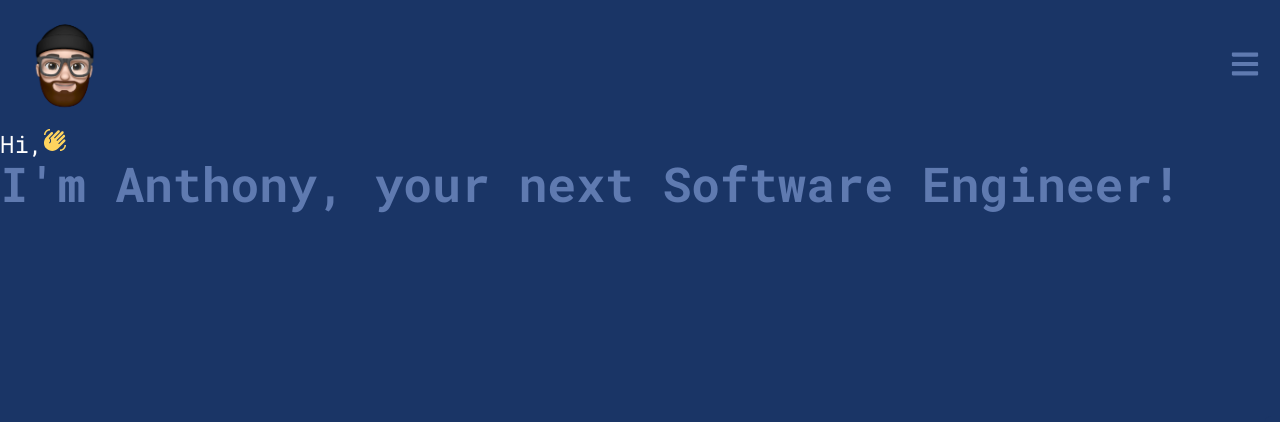
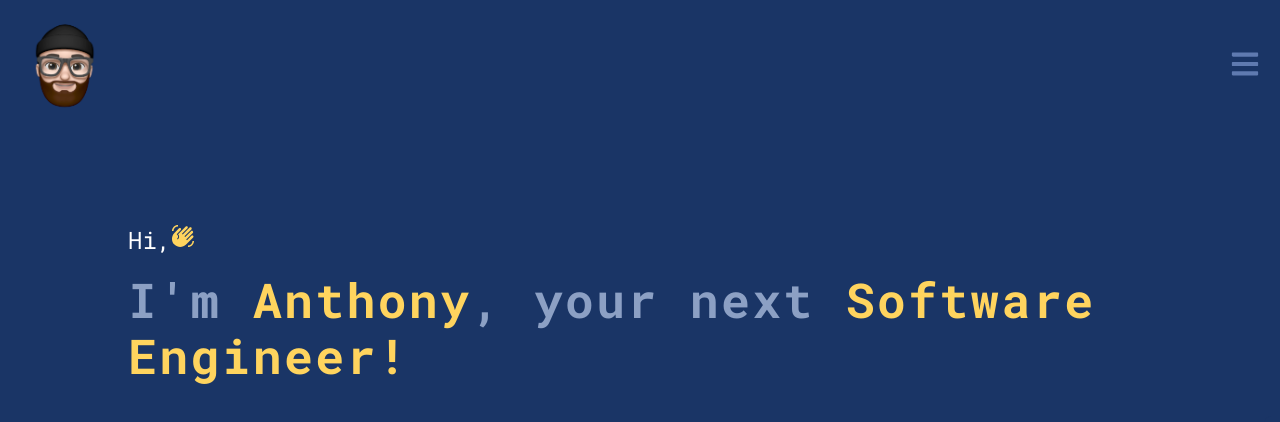
Before and after one commit to GomezAnthony/AnthonyGomez.io, a React (Create React App) app in the folder client/: page / in a window 1280 px wide. Shown: the top 422 px of the page. Built offline with nearby package versions, Linux system fonts and the light colour scheme.

Commit message:
Animation
Add animation

```diff
--- a/client/src/components/Hero/Hero.js
+++ b/client/src/components/Hero/Hero.js
@@ -4,14 +4,13 @@ import { MdWavingHand } from "react-icons/md";
 function Hero() {
   return (
     <div>
-        <div className='hero'>
-            <div className=''>
-                <div className='flex'>
+        <div>
+            <div className='container mx-auto w-[80%] py-20'>
+                <div className='flex py-4'>
                     <h2 className='text-white text-2xl'>Hi,</h2><MdWavingHand className='text-[#FFD45E] text-2xl' />
                 </div>
-                <div className=''>
-                    <h1 className="font-bold text-5xl text-secondary-color before:content-['I'm '] before:text-[#FFD45E] before:absolute before:z-[-1] before:top-2">I'm Anthony, your next Software Engineer!</h1>
-
+                <div>
+                    <h1 className="font-bold text-5xl text-tertiary-color tracking-wider leading-[3.5rem]">I'm <span className='text-complementary-color'>Anthony</span>, your next <span className='text-complementary-color'>Software Engineer!</span></h1>
                 </div>
             </div>
         </div>
--- a/client/tailwind.config.js
+++ b/client/tailwind.config.js
@@ -12,6 +12,7 @@ module.exports = {
         'primary-color': '#1A3566',
         'secondary-color': '#5F7AB0',
         'tertiary-color': '#8CA0C4',
+        'complementary-color': '#FFD45E'
       }
     },
   },
```
